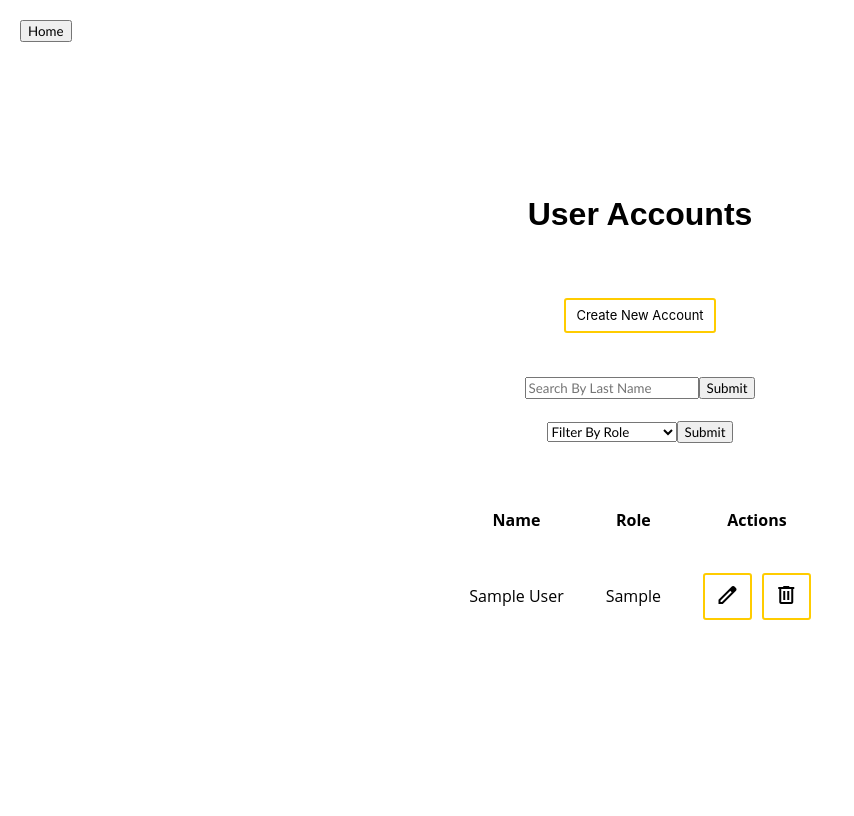
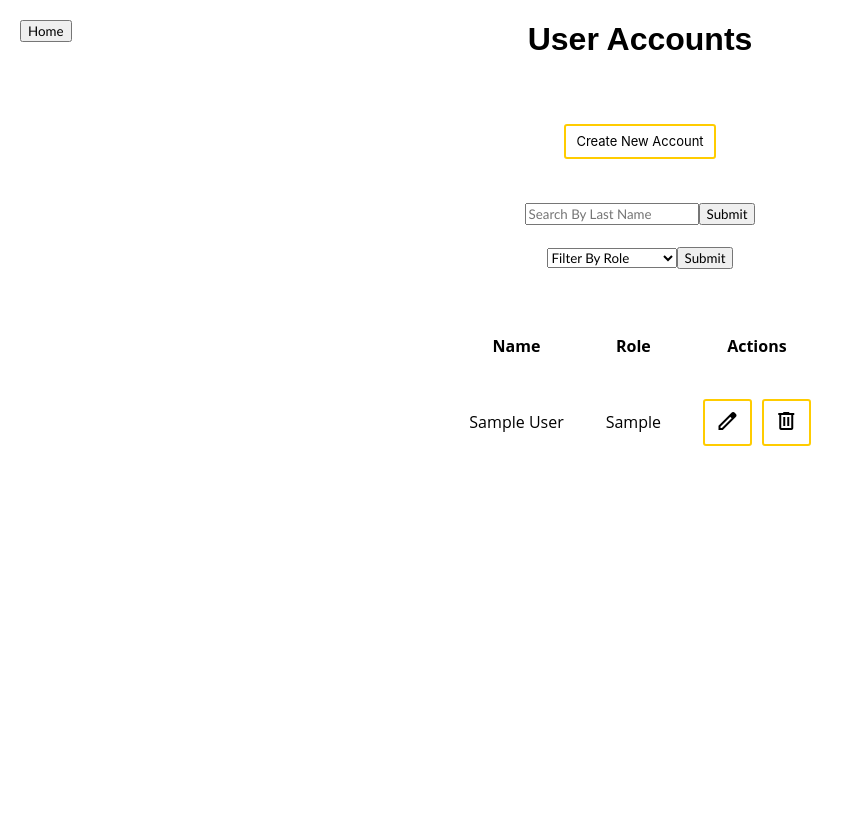
Before and after one commit to Anthony-Alagna/361Project, a Django app: page /home/accountbase/ in a window 1280 px wide. Shown: the whole page, without its empty margins (0-854 px from the left). After the commit the page ends 446 px from the top, so only its background shows below. Run offline with Django 4.2, Linux system fonts and the light colour scheme; tables that the repository leaves empty hold one stand-in row (values such as "Sample post").

Commit message:
create account styled

```diff
--- a/static/style.css
+++ b/static/style.css
@@ -1,4 +1,4 @@
-#button1, #button3, #button4  {
+.goldbutton {
   border: 2px solid #ffcc00;
   border-radius: 3px;
   background-color: white;
@@ -36,12 +36,15 @@
   box-shadow: none;
 }
 
-body {
+h1 {
+  text-align: center;
+}
+
+.center {
   display: flex;
   flex-direction: column;
   justify-content: center;
   align-items: center;
-  min-height: 100vh;
 }
 
 form {
@@ -55,6 +58,16 @@ th, td {
   padding: 20px;
 }
 
+.gold-bar {
+  background-color: gold;
+  height: 40px;
+  width: 100%;
+  position: fixed;
+  top: 0;
+  left: 0;
+  z-index: 999;
+}
+
 #table{
   display: flex;
   justify-content: center;
@@ -66,7 +79,7 @@ th, td {
   margin-right: 10px;
 }
 
-#button2{
+.backbutton{
   position: absolute;
   top: 20px;
   left: 20px;
@@ -83,3 +96,7 @@ h1, h2, h3, h4, h5, h6 {
 button, input[type="submit"], input[type="button"], input[type="text"], select {
   font-family: 'Calibri', sans-serif;
 }
+
+input[type="submit"] {
+    margin-top: auto;
+}
--- a/templates/accountbase.html
+++ b/templates/accountbase.html
@@ -12,13 +12,14 @@
 </head>
 <body>
 <h1>User Accounts</h1>
+<div class="center">
 <br>
 <a href="{% url 'home' %}">
-    <button id="button2">Home</button>
+    <button class="backbutton">Home</button>
 </a>
 <br>
 <a href="{% url 'createaccount' %}">
-    <button id="button4" >Create New Account</button>
+    <button id="button4" class="goldbutton">Create New Account</button>
 </a>
 <br>
 <br>
@@ -54,13 +55,13 @@
             <td>{{ user.User_Pos }}</td>
             <div style="text-align: center;">
                 <td id="table"><a href="{% url 'editaccount' %}">
-                    <button id="button1"><span class="material-symbols-outlined">edit</span></button>
+                    <button id="button1" class="goldbutton"><span class="material-symbols-outlined">edit</span></button>
                 </a>
                     <form action="{% url 'accountbase' %}" method="post">
                         {% csrf_token %}
                         <input type="hidden" name="method" value="deleteUser">
                         <input type="hidden" name="username" value="{{ user.User_LogName }}">
-                        <button id="button3" type="submit"><span class="material-symbols-outlined">delete</span></button>
+                        <button id="button3" class="goldbutton" type="submit"><span class="material-symbols-outlined">delete</span></button>
                     </form>
                 </td>
             </div>
@@ -68,5 +69,6 @@
     {% endfor %}
 </table>
 {{ message }}
+</div>
 </body>
 </html>
```
Also changed, not shown: templates/createaccount.html (+9 -4 lines).
